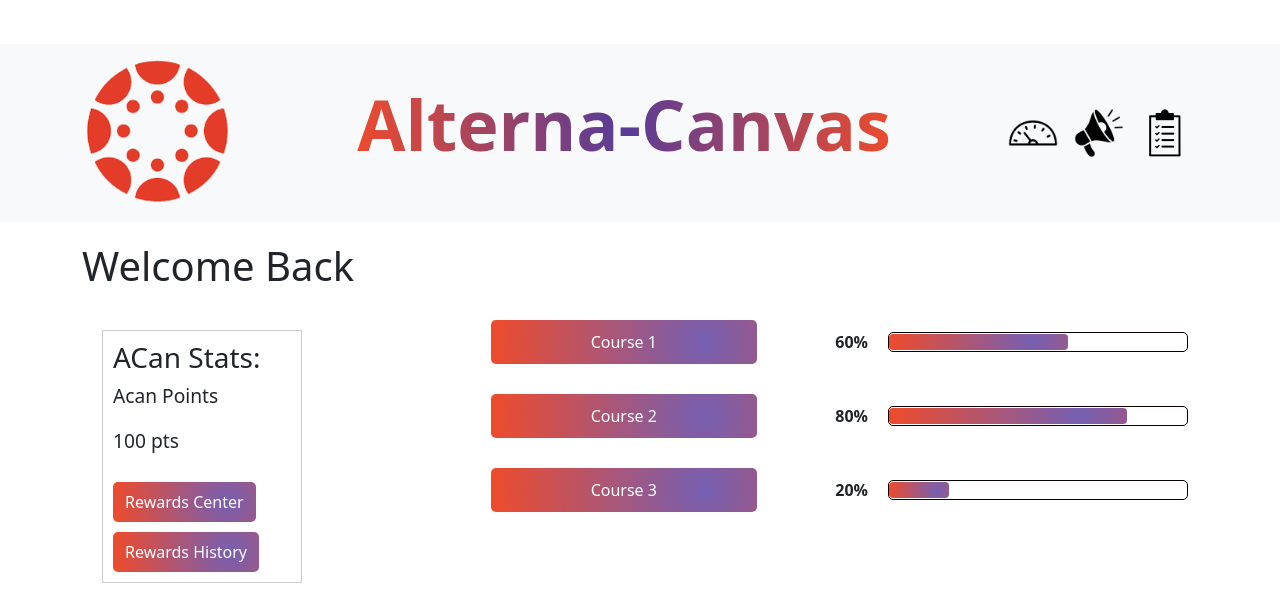
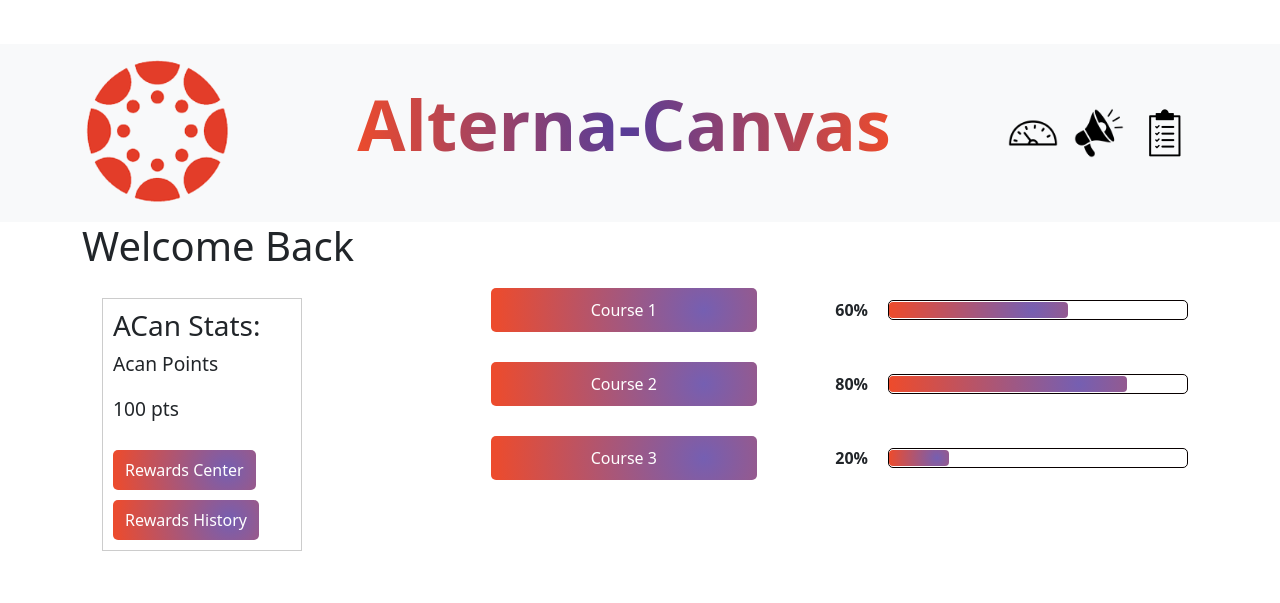
Before and after one commit to SaumickPradhan/Gamified-Canvas-ACan, a React (Vite) app in the folder Gamified-Canvas-Acan/: page / in a window 1280 px wide. Shown: the part 756-1359 px from the top of the page. After the commit the page ends 1327 px from the top, so only its background shows below. Built offline with nearby package versions, Linux system fonts and the light colour scheme.

Commit message:
Added multiple components and pages.

```diff
--- a/Gamified-Canvas-Acan/src/pages/Dashboard.css
+++ b/Gamified-Canvas-Acan/src/pages/Dashboard.css
@@ -1,13 +1,5 @@
-
 .dashboard-container {
     display: flex;
-    margin-top:20px;
-    /* margin-top: 90px; */
-}
-
-.main-cont h1 {
-    margin-top:20px;
-    /* margin-top: 160px; */
 }
 
 .points-component {
@@ -81,6 +73,7 @@
 .progress-number {
     margin-right: 10px;
     font-weight: bold;
+
 }
 
 .progress {
--- a/Gamified-Canvas-Acan/src/pages/LoginPage.jsx
+++ b/Gamified-Canvas-Acan/src/pages/LoginPage.jsx
@@ -3,6 +3,7 @@ import "./LoginPage.css";
 import bearcat from "../assets/bearcatFace.png";
 import { Container, Nav, Navbar } from "react-bootstrap";
 import { useNavigate } from "react-router-dom";
+
 
 const LoginPage = ({ onUserInput }) => {
     const history = useNavigate();
```
